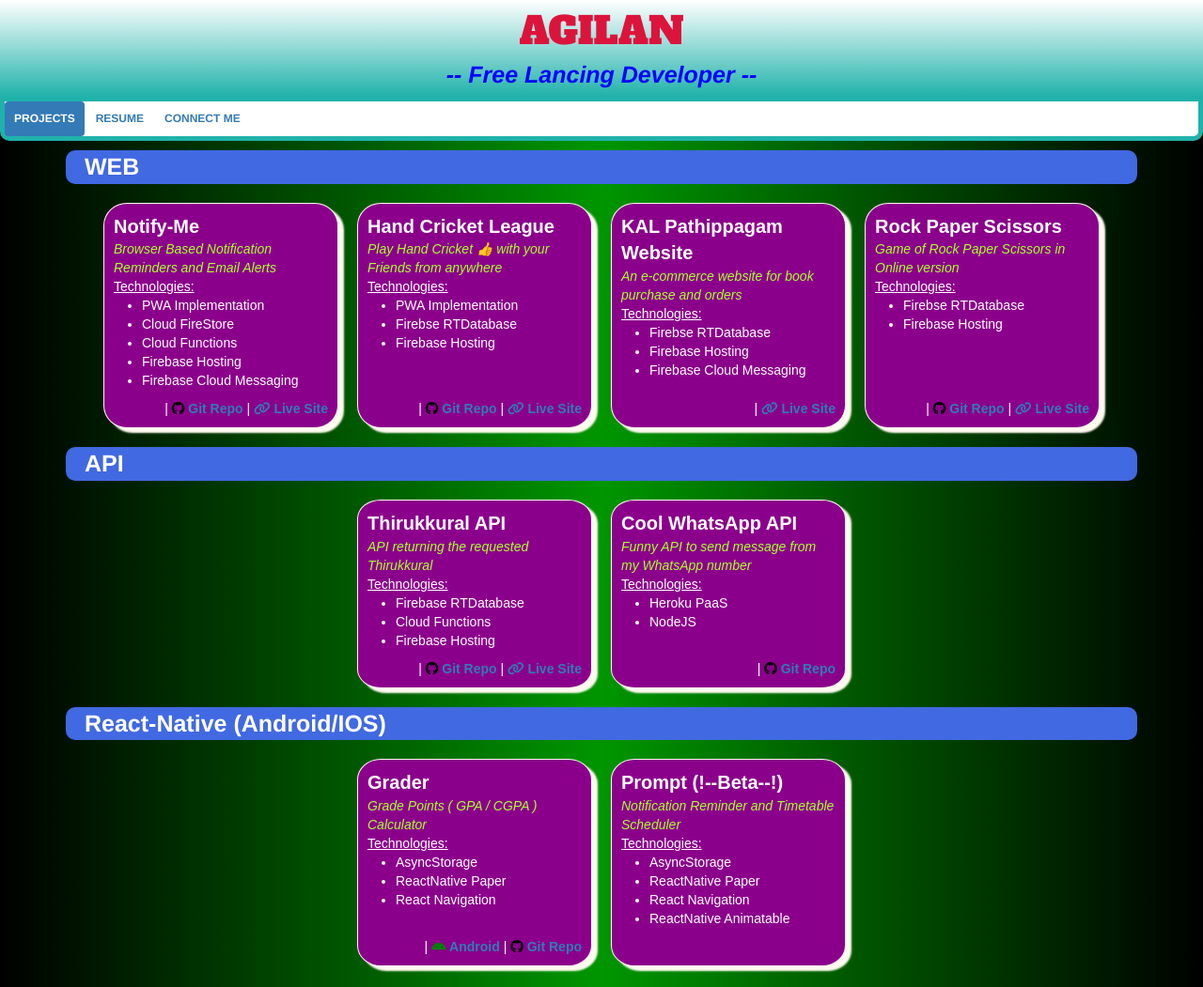
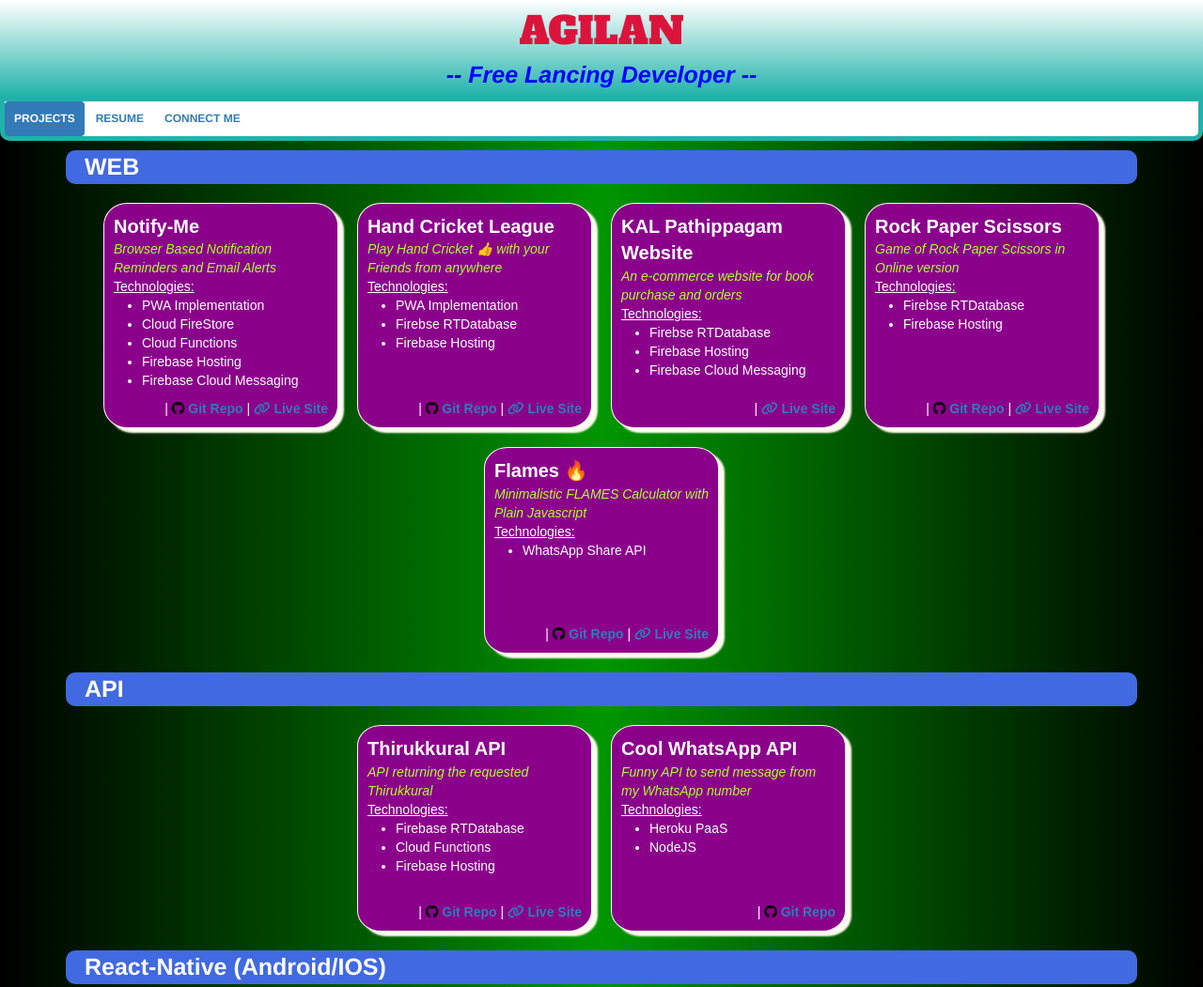
Before and after one commit to agilan2001/agilan2001.github.io, a plain HTML site: page index.html in a window 1280 px wide. Shown: the top 1051 px of the page at 94% size. Drawn offline with nearby package versions, Linux system fonts and the light colour scheme.

Commit message:
add flames project

```diff
--- a/projects.json
+++ b/projects.json
@@ -50,6 +50,17 @@
             "link": {
                 "<i style='color:black;' class='fab fa-github'></i> Git Repo": "https://github.com/agilan2001/rock_paper_scissor",
                 "<i class='fas fa-link'></i> Live Site": "https://agilan2001.github.io/rock_paper_scissor/"
+            }
+        },
+        {
+            "title": "Flames 🔥",
+            "desc": "Minimalistic FLAMES Calculator with Plain Javascript",
+            "tech": [
+                "WhatsApp Share API"
+            ],
+            "link": {
+                "<i style='color:black;' class='fab fa-github'></i> Git Repo": "https://github.com/agilan2001/flames",
+                "<i class='fas fa-link'></i> Live Site": "https://agilan2001.github.io/flames"
             }
         }
     ],
--- a/style.css
+++ b/style.css
@@ -73,6 +73,7 @@
     position: relative;
     box-shadow: 6px 5px 2px floralwhite;
     border: 1px solid floralwhite;
+    min-height: 220px;
 }
 
 .proj_div_title {
```
